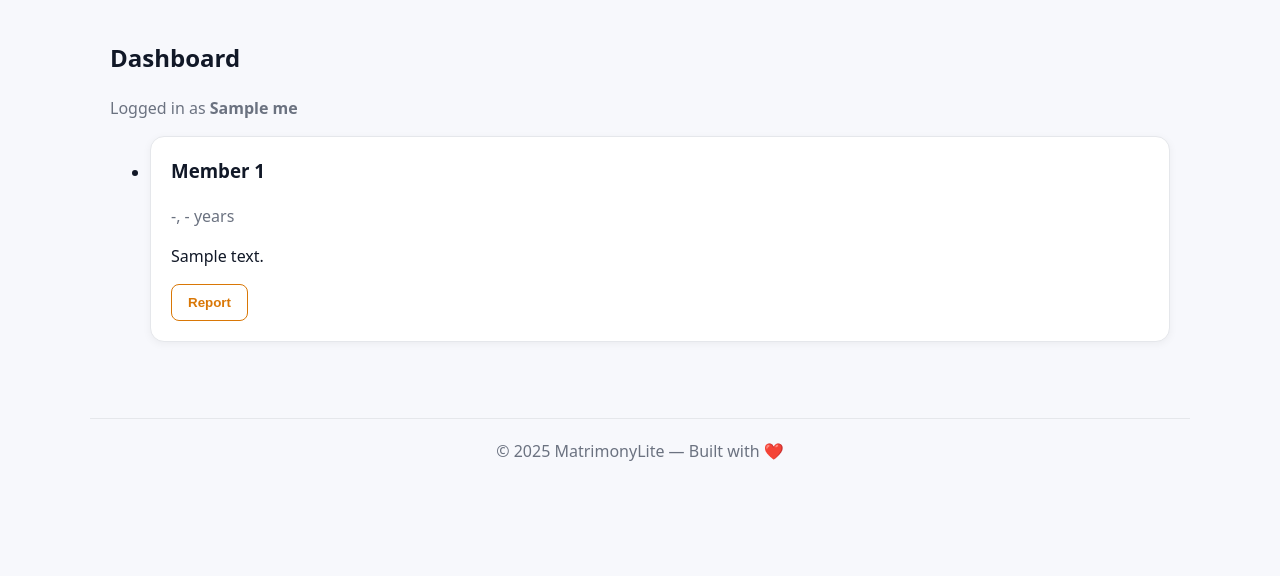
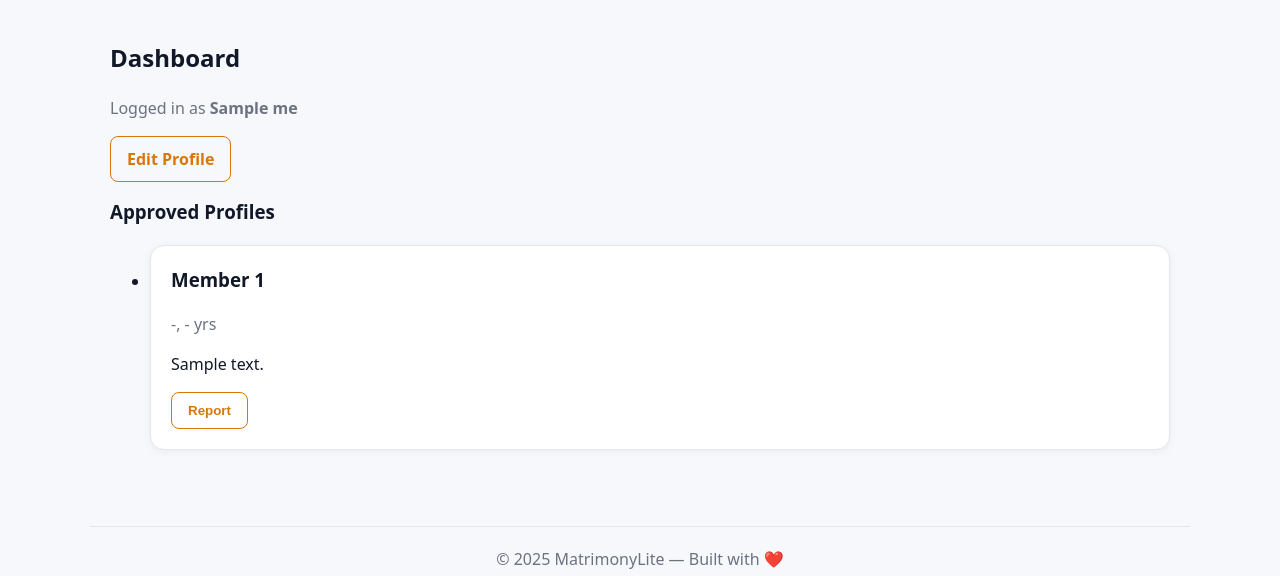
Before and after one commit to Amit1886/matrimony-app, a Flask app: template templates/dashboard.html in a window 1280 px wide. Shown: the part 69-645 px from the top of the page. Run offline with Flask 3, Linux system fonts and the light colour scheme; tables that the repository leaves empty hold one stand-in row (values such as "Sample post"); the template is opened without the code that fills it: values that come from a table or form of the project are taken from there, most other values are stand-ins (such as "Sample title", 1, 10 or a date in 2020).

Commit message:
Update dashboard.html

```diff
--- a/templates/dashboard.html
+++ b/templates/dashboard.html
@@ -1,20 +1,27 @@
 {% extends "layout.html" %}
 {% block content %}
 <h2>Dashboard</h2>
-{% if me %}<p class="muted">Logged in as <strong>{{ me.name or me.email }}</strong></p>{% endif %}
+{% if me %}
+  <p class="muted">Logged in as <strong>{{ me.name or me.email }}</strong></p>
+  <p><a class="btn btn-outline" href="{{ url_for('profile_edit') }}">Edit Profile</a></p>
+{% endif %}
+
+<h3 class="mt-16">Approved Profiles</h3>
 <ul class="cards grid mt-16">
   {% for p in profiles %}
   <li class="card">
-    <h3>{{ p.name or "Member " ~ p.id }}</h3>
-    <p class="muted">{{ p.gender or "-" }}, {{ p.age or "-" }} years</p>
+    <h3>{{ p.name or ("Member " ~ p.id) }}</h3>
+    <p class="muted">{{ p.gender or "-" }}, {{ p.age or "-" }} yrs</p>
     <p>{{ (p.bio or "")[:120] }}</p>
+
+    <!-- Report form (POST) -->
     <form method="post" action="{{ url_for('report', uid=p.id) }}">
       <input type="hidden" name="reason" value="Flagged by user">
-      <button class="btn btn-outline">Report</button>
+      <button class="btn btn-outline" type="submit">Report</button>
     </form>
   </li>
   {% else %}
-  <li class="card"><p>No profiles yet. Please check back later.</p></li>
+  <li class="card"><p>No approved profiles yet.</p></li>
   {% endfor %}
 </ul>
 {% endblock %}
```
